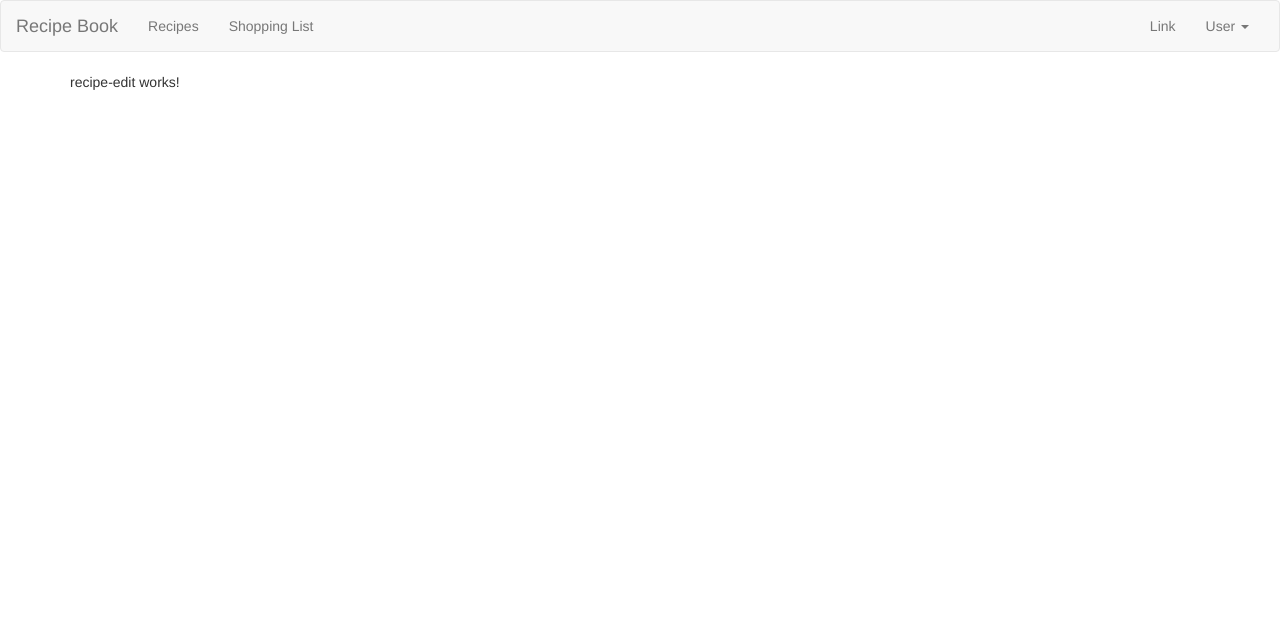
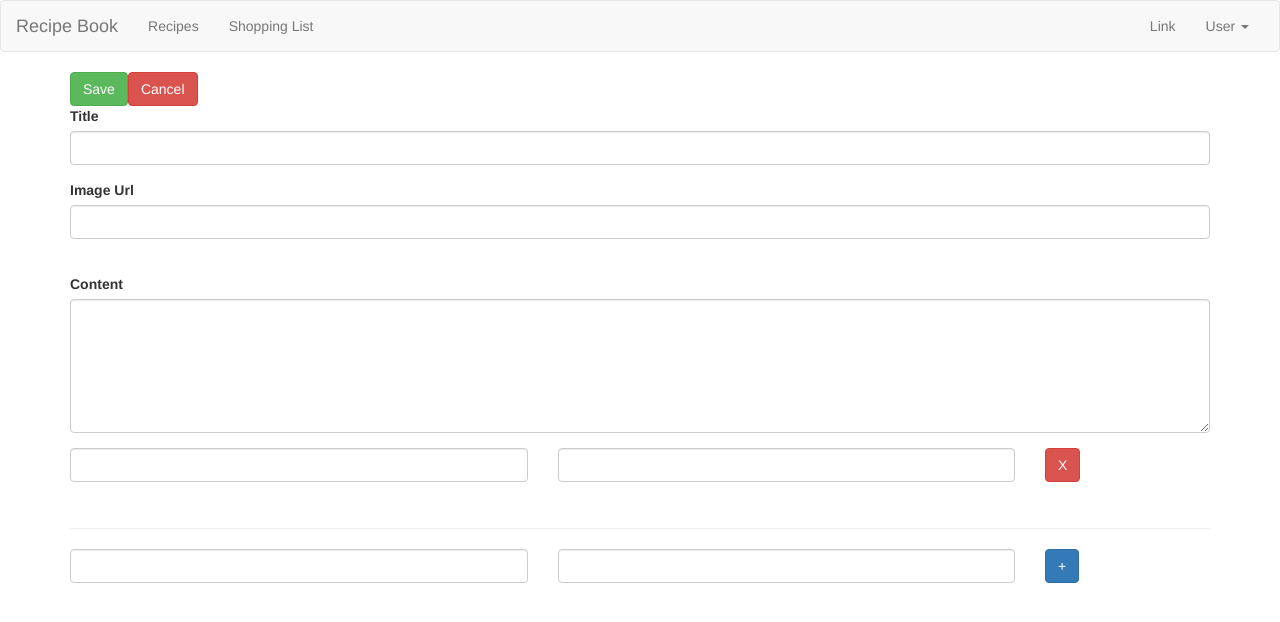
Before and after one commit to Farzaneh-Taleb/recipe-book, an Angular app: page /new in a window 1280 px wide. Shown: the top 622 px of the page. Built offline with nearby package versions, Linux system fonts and the light colour scheme.

Commit message:
12 Course Project 134

```diff
--- a/src/app/recipes/recipe-edit/recipe-edit.component.html
+++ b/src/app/recipes/recipe-edit/recipe-edit.component.html
@@ -1,3 +1,93 @@
-<p>
-  recipe-edit works!
-</p>
+<div class="row">
+  <div class="col-xs-12">
+    <form>
+      <div class="row">
+        <div class="col-xs-12">
+          <button type="submit" class="btn btn-success">Save</button>
+          <a class="btn btn-danger">Cancel</a>
+        </div>
+      </div>
+      <div class="row">
+        <div class="col-xs-12">
+          <div class="form-group">
+            <label for="name">Title</label>
+            <input
+              type="text"
+              id="name"
+              class="form-control">
+          </div>
+        </div>
+      </div>
+      <div class="row">
+        <div class="col-xs-12">
+          <div class="form-group">
+            <label for="image-url">Image Url</label>
+            <input
+              type="text"
+              id="image-url"
+              class="form-control">
+          </div>
+        </div>
+      </div>
+      <div class="row">
+        <div class="col-xs-12">
+          <div class="img">
+            <img>
+          </div>
+        </div>
+      </div>
+      <div class="row">
+        <div class="col-xs-12">
+          <div class="form-group">
+            <label for="content">Content</label>
+            <textarea
+              type="text"
+              id="content"
+              rows="6"
+              class="form-control"></textarea>
+          </div>
+        </div>
+      </div>
+      <div class="row">
+        <div class="col-xs-12">
+          <ul class="list-group">
+            <div
+              class="row">
+              <div>
+                <div class="col-sm-5">
+                  <input
+                    type="text"
+                    class="form-control">
+                </div>
+                <div class="col-sm-5">
+                  <input
+                    type="text"
+                    class="form-control">
+                </div>
+                <div class="col-sm-2">
+                  <button class="btn btn-danger">X</button>
+                </div>
+              </div>
+
+              <br><br>
+            </div>
+          </ul>
+        </div>
+      </div>
+    </form>
+  </div>
+</div>
+<hr>
+<div class="row">
+  <div class="col-xs-12">
+    <div class="form-group row">
+      <div class="col-md-5"><input type="text" class="form-control"></div>
+      <div class="col-md-5"><input type="text" class="form-control"></div>
+      <div class="col-md-2">
+        <button
+          type="button"
+          class="btn btn-primary">+</button>
+      </div>
+    </div>
+  </div>
+</div>
```
